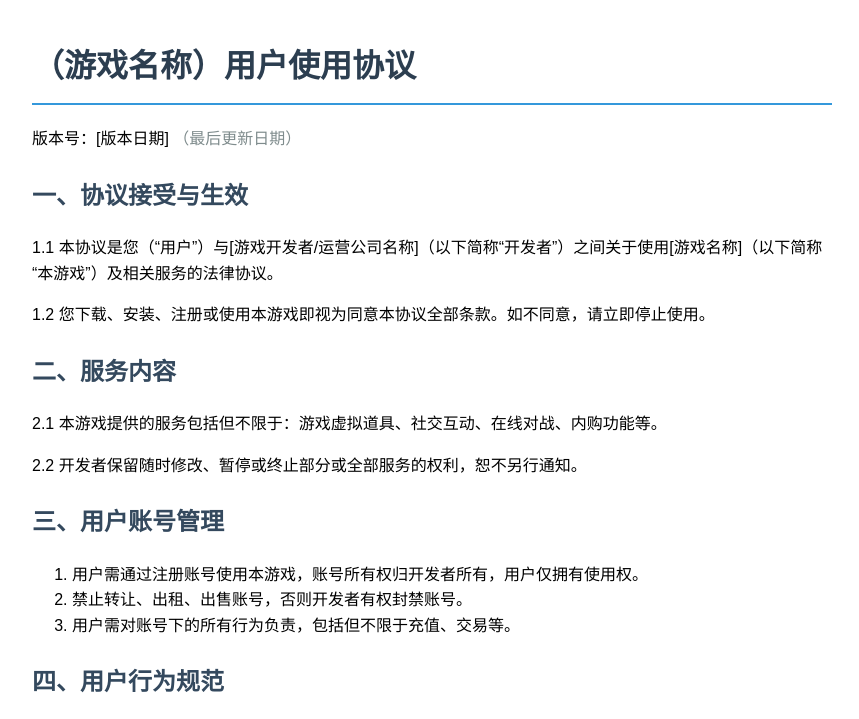
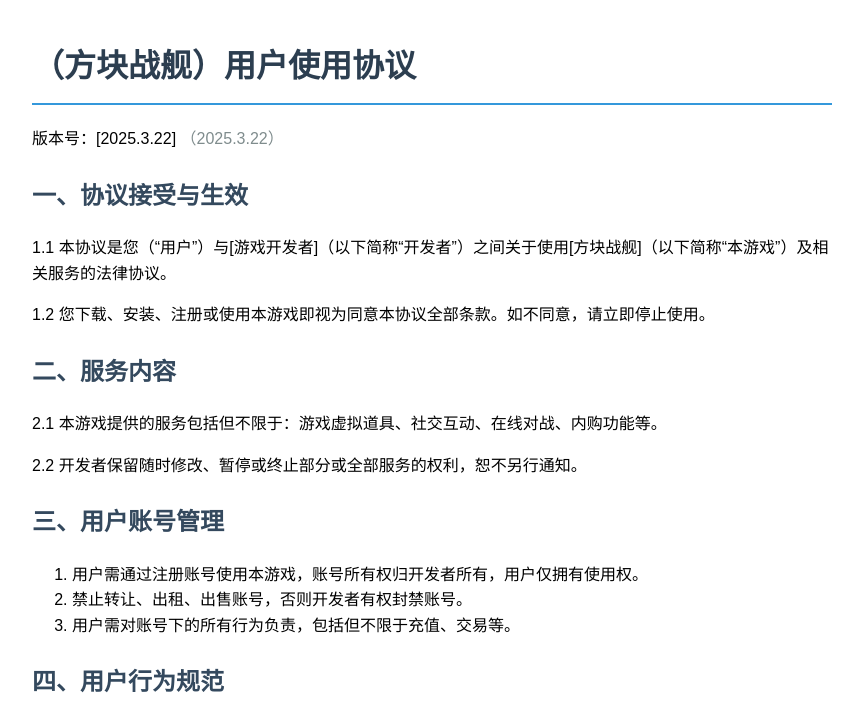
Before and after one commit to LLL-lyh0/user, a plain HTML site: page index.html in a window 1280 px wide. Shown: the top 719 px of the page, without its empty margins (208-1067 px from the left). Drawn offline with Linux system fonts and the light colour scheme.

Commit message:
Update index.html

```diff
--- a/index.html
+++ b/index.html
@@ -2,7 +2,7 @@
 <html lang="zh-CN">
 <head>
     <meta charset="UTF-8">
-    <title>游戏用户协议 - [游戏名称]</title>
+    <title>游戏用户协议 - [方块战舰]</title>
     <!-- 可添加样式表 -->
     <style>
         body { font-family: Arial, sans-serif; line-height: 1.6; max-width: 800px; margin: 0 auto; padding: 20px; }
@@ -13,12 +13,12 @@
     </style>
 </head>
 <body>
-    <h1>（游戏名称）用户使用协议</h1>
-    <p>版本号：[版本日期] <span style="color: #7f8c8d;">（最后更新日期）</span></p>
+    <h1>（方块战舰）用户使用协议</h1>
+    <p>版本号：[2025.3.22] <span style="color: #7f8c8d;">（2025.3.22）</span></p>
 
     <h2>一、协议接受与生效</h2>
     <div>
-        <p>1.1 本协议是您（“用户”）与[游戏开发者/运营公司名称]（以下简称“开发者”）之间关于使用[游戏名称]（以下简称“本游戏”）及相关服务的法律协议。</p>
+        <p>1.1 本协议是您（“用户”）与[游戏开发者]（以下简称“开发者”）之间关于使用[方块战舰]（以下简称“本游戏”）及相关服务的法律协议。</p>
         <p>1.2 您下载、安装、注册或使用本游戏即视为同意本协议全部条款。如不同意，请立即停止使用。</p>
     </div>
 
```
